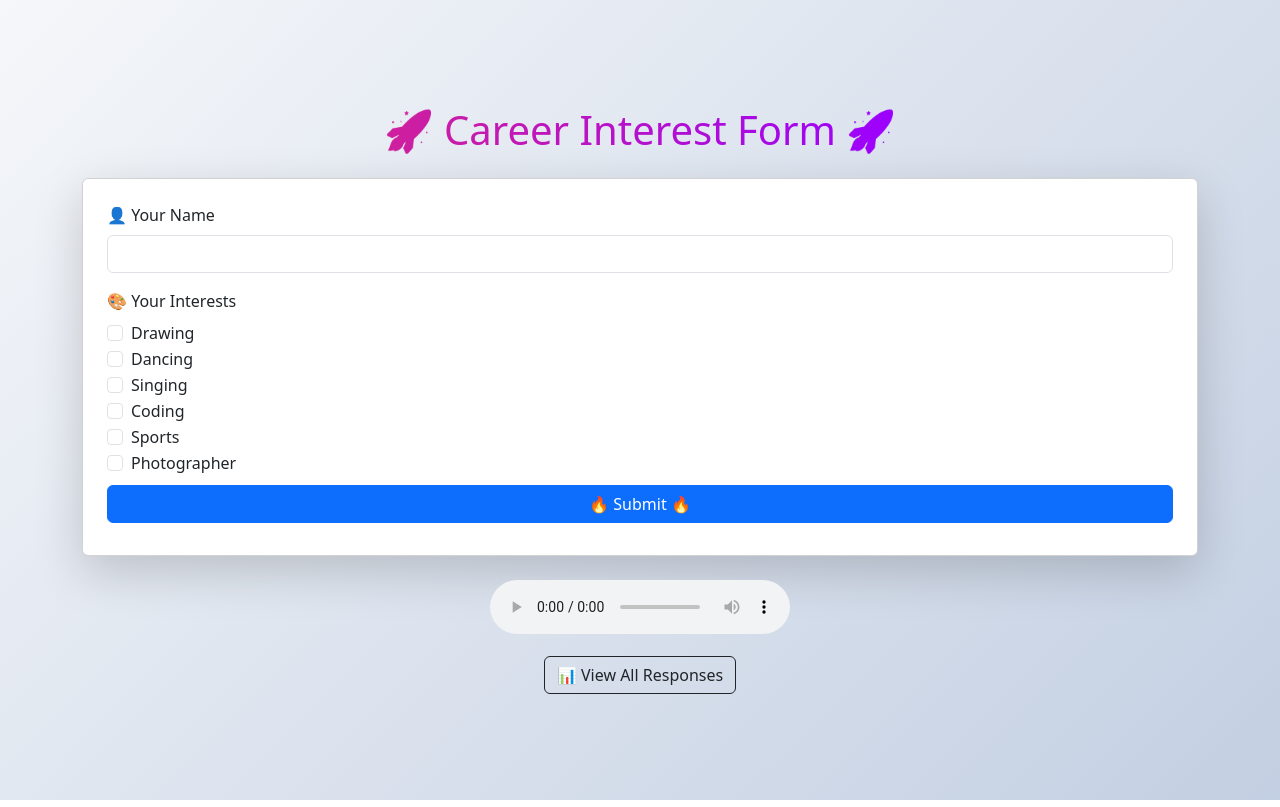
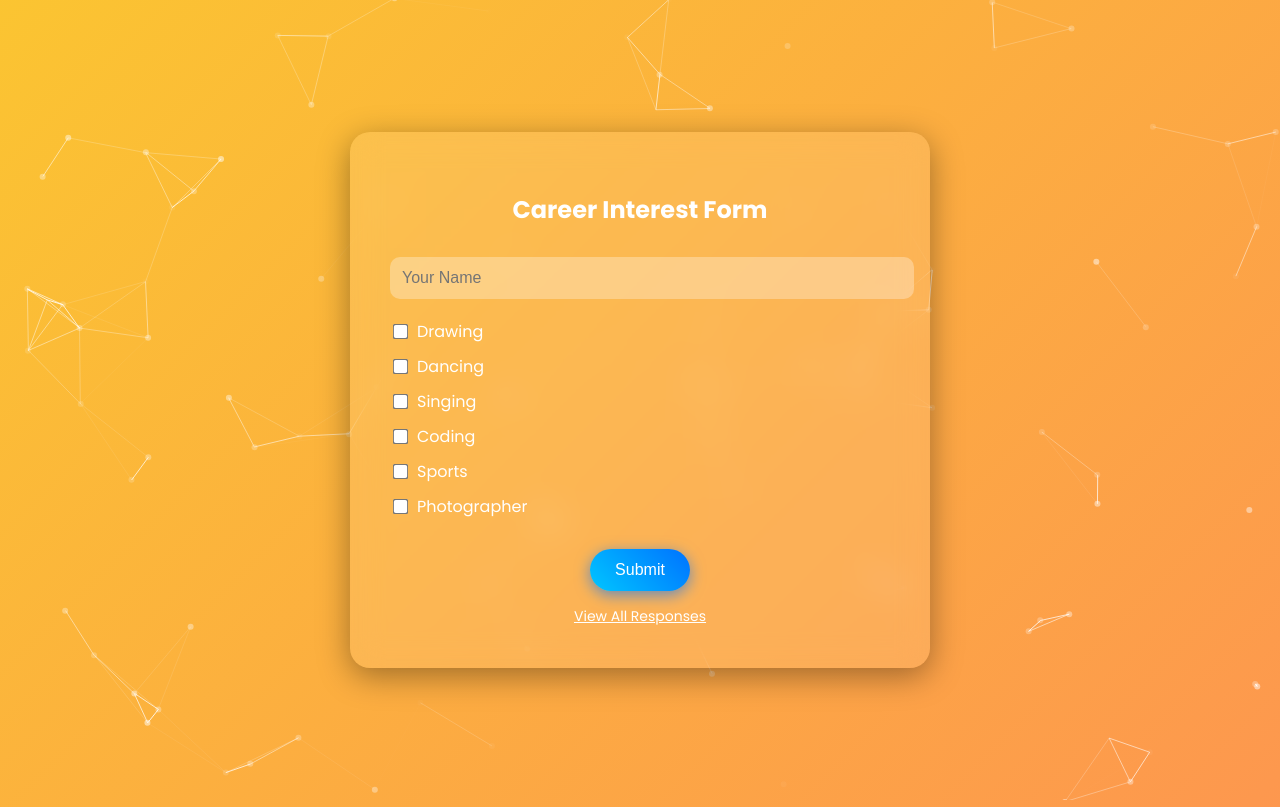
Before and after one commit to kaizer3122/carrier_form_app, a Flask app: page / in a window 1280 px wide. Run offline with Flask 3, Linux system fonts and the light colour scheme.

Commit message:
form.html

```diff
--- a/templates/form.html
+++ b/templates/form.html
@@ -2,109 +2,208 @@
 <html lang="en">
 <head>
   <meta charset="UTF-8">
-    <title>Career Interest Form</title>
-    <link href="https://cdn.jsdelivr.net/npm/bootstrap@5.3.0/dist/css/bootstrap.min.css" rel="stylesheet">
+  <title>Animated Career Form</title>
+  <meta name="viewport" content="width=device-width, initial-scale=1.0">
+
+  <!-- Particles.js -->
+  <script src="https://cdn.jsdelivr.net/particles.js/2.0.0/particles.min.js"></script>
+
+  <!-- Google Fonts -->
+  <link href="https://fonts.googleapis.com/css2?family=Poppins:wght@400;700&display=swap" rel="stylesheet">
+
   <style>
+    body, html {
+      margin: 0;
+      padding: 0;
+      height: 100%;
+      font-family: 'Poppins', sans-serif;
+      overflow: hidden;
+    }
+
+    /* Animated Gradient Background */
     body {
-            background: linear-gradient(135deg, #f5f7fa, #c3cfe2);
-            min-height: 100vh;
+      background: linear-gradient(-45deg, #ff6b6b, #fbc531, #4cd137, #00a8ff);
+      background-size: 600% 600%;
+      animation: gradientBG 15s ease infinite;
       display: flex;
+      align-items: center;
       justify-content: center;
+    }
+
+    @keyframes gradientBG {
+      0% { background-position: 0% 50%; }
+      50% { background-position: 100% 50%; }
+      100% { background-position: 0% 50%; }
+    }
+
+    #particles-js {
+      position: absolute;
+      width: 100%;
+      height: 100%;
+      z-index: 1;
+    }
+
+    .container {
+      position: relative;
+      z-index: 2;
+      background: rgba(255, 255, 255, 0.1);
+      backdrop-filter: blur(15px);
+      border-radius: 20px;
+      padding: 40px;
+      width: 90%;
+      max-width: 500px;
+      box-shadow: 0 8px 32px rgba(0,0,0,0.37);
+      text-align: center;
+      color: #fff;
+    }
+
+    h2 {
+      margin-bottom: 20px;
+    }
+
+    input[type="text"], select {
+      width: 100%;
+      padding: 12px;
+      margin: 10px 0;
+      border: none;
+      border-radius: 10px;
+      background: rgba(255, 255, 255, 0.3);
+      color: #fff;
+      font-size: 16px;
+      outline: none;
+      transition: all 0.3s ease;
+    }
+
+    input[type="text"]:focus, select:focus {
+      background: rgba(255, 255, 255, 0.5);
+    }
+
+    .checkbox-label {
+      display: flex;
       align-items: center;
+      justify-content: flex-start;
+      margin: 10px 0;
     }
-        h1 {
-            animation: shimmer 2s infinite linear;
-            background: linear-gradient(90deg, #ff8a00, #e52e71, #9b00ff, #ff8a00);
-            -webkit-background-clip: text;
-            -webkit-text-fill-color: transparent;
-            background-size: 200% auto;
+
+    input[type="checkbox"] {
+      margin-right: 10px;
+      transform: scale(1.2);
+      accent-color: #fff;
     }
-        @keyframes shimmer {
-            to { background-position: 200% center; }
+
+    button {
+      padding: 12px 25px;
+      margin-top: 20px;
+      background: linear-gradient(45deg, #00c6ff, #0072ff);
+      border: none;
+      border-radius: 50px;
+      color: white;
+      font-size: 16px;
+      cursor: pointer;
+      box-shadow: 0 4px 15px rgba(0, 114, 255, 0.6);
+      transition: all 0.3s ease;
     }
-        .card {
-            animation: fadeInUp 1s ease forwards;
-            transform: translateY(50px);
-            opacity: 0;
+
+    button:hover {
+      box-shadow: 0 6px 20px rgba(0, 114, 255, 0.8);
+      transform: scale(1.05);
     }
-        @keyframes fadeInUp {
-            to {
-                transform: translateY(0);
-                opacity: 1;
+
+    a {
+      display: inline-block;
+      margin-top: 15px;
+      color: #fff;
+      text-decoration: underline;
+      font-size: 14px;
     }
+
+    .message {
+      margin-bottom: 10px;
+      font-weight: bold;
     }
-        .btn-primary {
-            animation: bounce 2s infinite;
+
+    /* Confetti */
+    .confetti-piece {
+      position: absolute;
+      width: 10px;
+      height: 10px;
+      background-color: #ffeb3b;
+      border-radius: 50%;
+      animation: confetti-fall 3s ease-out forwards;
     }
-        @keyframes bounce {
-            0%, 20%, 50%, 80%, 100% { transform: translateY(0); }
-            40% { transform: translateY(-10px); }
-            60% { transform: translateY(-5px); }
-        }
-        .form-check-input:checked + .form-check-label {
-            font-weight: bold;
-            color: #e52e71;
-            transform: scale(1.1);
-            transition: transform 0.2s, color 0.2s;
-        }
-        .audio-container {
-            animation: fadeIn 2s ease forwards;
-            opacity: 0;
-        }
-        @keyframes fadeIn {
-            to { opacity: 1; }
+
+    @keyframes confetti-fall {
+      0% { transform: translateY(0) rotate(0deg); }
+      100% { transform: translateY(100vh) rotate(360deg); }
     }
   </style>
 </head>
+
 <body>
+  <div id="particles-js"></div>
 
   <div class="container">
-    <h1 class="text-center mb-4">🚀 Career Interest Form 🚀</h1>
+    <h2>Career Interest Form</h2>
 
     {% with messages = get_flashed_messages(with_categories=true) %}
       {% if messages %}
         {% for category, message in messages %}
-          <div class="alert alert-{{ 'success' if category == 'success' else 'danger' }} alert-dismissible fade show" role="alert">
-            {{ message }}
-            <button type="button" class="btn-close" data-bs-dismiss="alert" aria-label="Close"></button>
-          </div>
+          <div class="message {{ category }}">{{ message }}</div>
+          {% if category == 'success' %}
+          <audio autoplay>
+            <source src="{{ url_for('static', filename='voice.mp3') }}?t={{ timestamp }}" type="audio/mpeg">
+          </audio>
+          <script>
+            document.addEventListener('DOMContentLoaded', () => {
+              for (let i = 0; i < 50; i++) {
+                const confetti = document.createElement('div');
+                confetti.classList.add('confetti-piece');
+                confetti.style.left = `${Math.random() * 100}vw`;
+                confetti.style.backgroundColor = `hsl(${Math.random() * 360}, 70%, 60%)`;
+                confetti.style.animationDelay = `${Math.random()}s`;
+                document.body.appendChild(confetti);
+                setTimeout(() => confetti.remove(), 3000);
+              }
+            });
+          </script>
+          {% endif %}
         {% endfor %}
       {% endif %}
     {% endwith %}
 
-    <form method="POST" class="card p-4 shadow-lg">
-        <div class="mb-3">
-            <label for="name" class="form-label">👤 Your Name</label>
-            <input type="text" name="name" id="name" class="form-control" required>
+    <form method="post">
+      <input type="text" name="name" placeholder="Your Name" required>
+
+      <div class="checkbox-label"><input type="checkbox" name="drawing" value="Yes"> Drawing</div>
+      <div class="checkbox-label"><input type="checkbox" name="dancing" value="Yes"> Dancing</div>
+      <div class="checkbox-label"><input type="checkbox" name="singing" value="Yes"> Singing</div>
+      <div class="checkbox-label"><input type="checkbox" name="coding" value="Yes"> Coding</div>
+      <div class="checkbox-label"><input type="checkbox" name="sports" value="Yes"> Sports</div>
+      <div class="checkbox-label"><input type="checkbox" name="photographer" value="Yes"> Photographer</div>
+
+      <button type="submit">Submit</button>
+    </form>
+
+    <a href="{{ url_for('show_responses') }}">View All Responses</a>
   </div>
 
-        <div class="mb-3">
-            <label class="form-label">🎨 Your Interests</label>
-            {% for item in ['drawing', 'dancing', 'singing', 'coding', 'sports', 'photographer'] %}
-            <div class="form-check">
-                <input class="form-check-input" type="checkbox" name="{{ item }}" value="Yes" id="{{ item }}">
-                <label class="form-check-label" for="{{ item }}">{{ item.capitalize() }}</label>
-            </div>
-            {% endfor %}
-        </div>
-
-        <button type="submit" class="btn btn-primary w-100">🔥 Submit 🔥</button>
-    </form>
-
-    {% if timestamp %}
-    <div class="text-center mt-4 audio-container">
-        <audio controls autoplay>
-            <source src="{{ url_for('static', filename='voice.mp3') }}?{{ timestamp }}" type="audio/mpeg">
-            Your browser does not support the audio element.
-        </audio>
-    </div>
-    {% endif %}
-
-    <div class="text-center mt-3">
-        <a href="{{ url_for('show_responses') }}" class="btn btn-outline-dark">📊 View All Responses</a>
-    </div>
-</div>
-
-<script src="https://cdn.jsdelivr.net/npm/bootstrap@5.3.0/dist/js/bootstrap.bundle.min.js"></script>
+  <script>
+    particlesJS('particles-js', {
+      particles: {
+        number: { value: 80 },
+        size: { value: 3 },
+        color: { value: "#ffffff" },
+        opacity: { value: 0.5, random: true },
+        move: { speed: 2 },
+        line_linked: { enable: true, color: "#fff" }
+      },
+      interactivity: {
+        events: {
+          onhover: { enable: true, mode: "repulse" },
+          onclick: { enable: true, mode: "push" }
+        }
+      }
+    });
+  </script>
 </body>
 </html>
```
Lines whose indentation alone changed are shown as unchanged.
